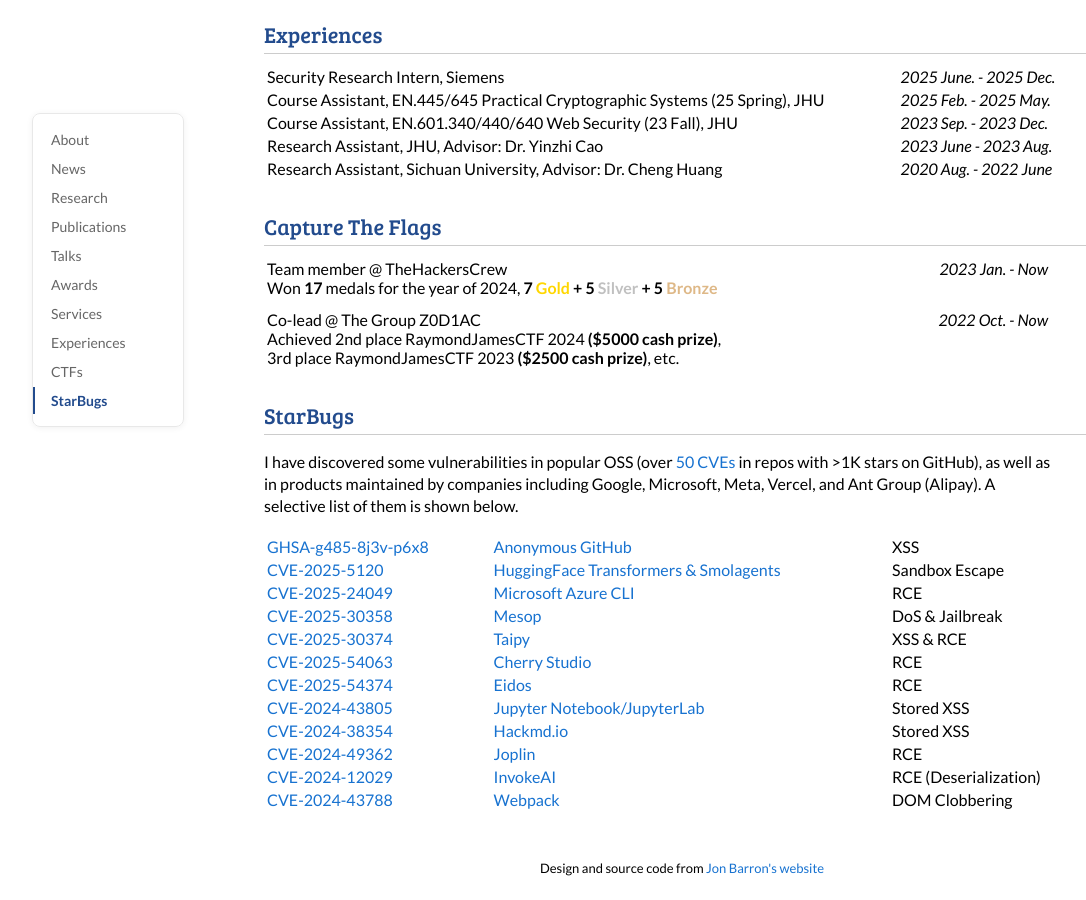
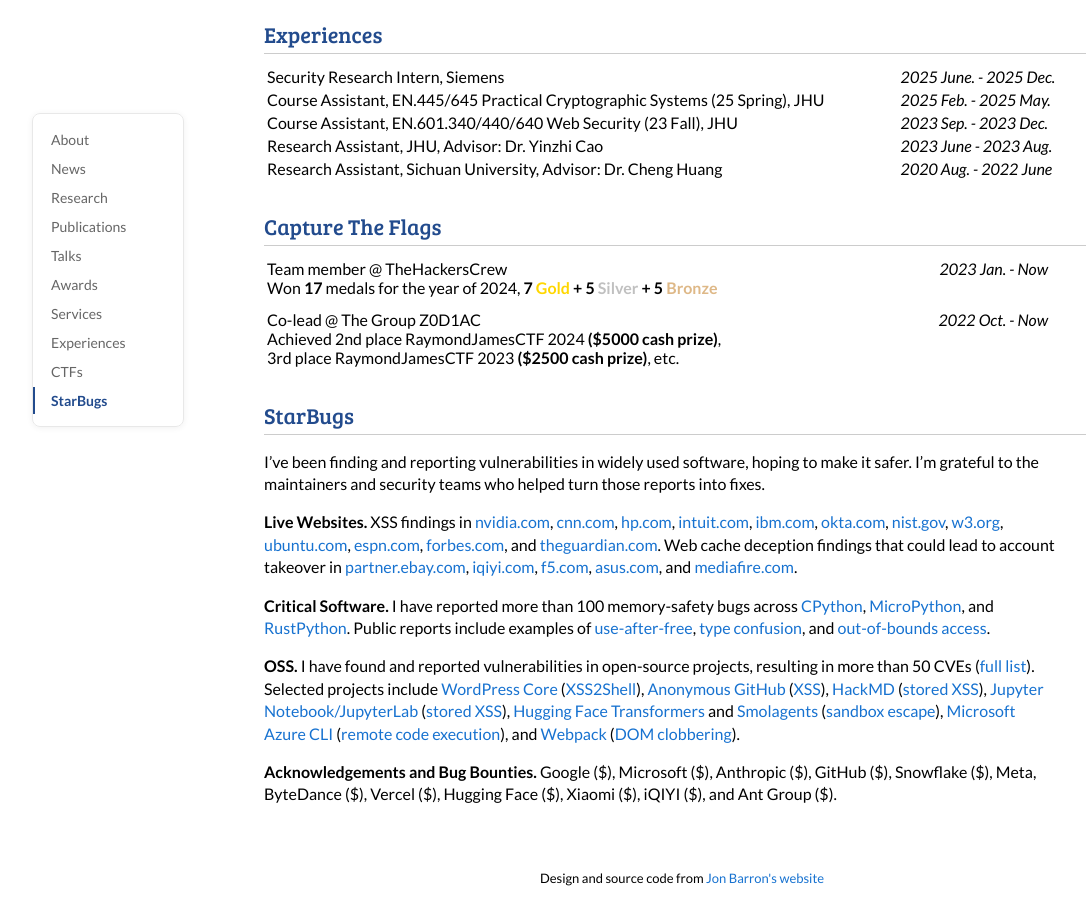
Before and after one commit to jackfromeast/jackfromeast.github.io, a Jekyll site: the page built from _posts/2026-09-17-Minnie.md, in a window 1280 px wide and 900 px high, scrolled down 4074 px. Shown: the whole window, without its empty margins (8-1094 px from the left). Built offline with Jekyll 4.4.1, drawn with Linux system fonts in a browser that asks for light colours; a style sheet for code colours, icons or effects is not loaded.

Commit message:
Update StarBugs section with grouped findings and report links

```diff
--- a/_layouts/default.html
+++ b/_layouts/default.html
@@ -439,20 +439,62 @@
                 <h2>StarBugs</h2>
               </div>
               <p style="margin-right: 5%;">
-                I have discovered some vulnerabilities in popular OSS (over <a href="https://github.com/jackfromeast/jackfromeast.github.io/blob/master/_data/vulns.yml">50 CVEs</a> in repos with >1K stars on GitHub), as well as in products maintained by companies including Google, Microsoft, Meta, Vercel, and Ant Group (Alipay).
-                A selective list of them is shown below.
+                I’ve been finding and reporting vulnerabilities in widely used software, hoping to make it safer. I’m grateful to the maintainers and security teams who helped turn those reports into fixes.
               </p>
-              <table style="width:100%;table-layout:auto;">
-                {% for vuln in site.data.vulns %}
-                {% if vuln.selected %}
-                <tr>
-                  <td><a href="{{ vuln.link }}">{{ vuln.cve }}</a></td>
-                  <td><a href="{{ vuln.product_link }}">{{ vuln.product }}</a></td>
-                  <td>{{ vuln.type }}</td>
-                </tr>
-                {% endif %}
-                {% endfor %}
-              </table>
+              <p style="margin-right: 5%;">
+                <strong>Live Websites.</strong> XSS findings in
+                <a href="https://www.nvidia.com/">nvidia.com</a>,
+                <a href="https://www.cnn.com/">cnn.com</a>,
+                <a href="https://www.hp.com/">hp.com</a>,
+                <a href="https://www.intuit.com/">intuit.com</a>,
+                <a href="https://www.ibm.com/">ibm.com</a>,
+                <a href="https://www.okta.com/">okta.com</a>,
+                <a href="https://www.nist.gov/">nist.gov</a>,
+                <a href="https://www.w3.org/">w3.org</a>,
+                <a href="https://ubuntu.com/">ubuntu.com</a>,
+                <a href="https://www.espn.com/">espn.com</a>,
+                <a href="https://www.forbes.com/">forbes.com</a>, and
+                <a href="https://www.theguardian.com/">theguardian.com</a>.
+                Web cache deception findings that could lead to account takeover in
+                <a href="https://partner.ebay.com/">partner.ebay.com</a>,
+                <a href="https://www.iqiyi.com/">iqiyi.com</a>,
+                <a href="https://www.f5.com/">f5.com</a>,
+                <a href="https://www.asus.com/">asus.com</a>, and
+                <a href="https://www.mediafire.com/">mediafire.com</a>.
+              </p>
+              <p style="margin-right: 5%;">
+                <strong>Critical Software.</strong> I have reported more than 100 memory-safety bugs across
+                <a href="https://github.com/python/cpython">CPython</a>,
+                <a href="https://github.com/micropython/micropython">MicroPython</a>, and
+                <a href="https://github.com/RustPython/RustPython">RustPython</a>.
+                Public reports include examples of
+                <a href="https://github.com/python/cpython/issues/142664">use-after-free</a>,
+                <a href="https://github.com/python/cpython/issues/143376">type confusion</a>, and
+                <a href="https://github.com/python/cpython/issues/143196">out-of-bounds access</a>.
+              </p>
+              <p style="margin-right: 5%;">
+                <strong>OSS.</strong> I have found and reported vulnerabilities in open-source projects, resulting in more than 50 CVEs
+                (<a href="https://github.com/jackfromeast/jackfromeast.github.io/blob/master/_data/vulns.yml">full list</a>).
+                Selected projects include
+                <a href="https://wordpress.org/">WordPress Core</a>
+                (<a href="https://wordpress.org/news/2026/10/wordpress-7-1-3-maintenance-and-security-release/">XSS2Shell</a>),
+                <a href="https://github.com/tdurieux/anonymous_github">Anonymous GitHub</a>
+                (<a href="https://github.com/tdurieux/anonymous_github/security/advisories/GHSA-g485-8j3v-p6x8">XSS</a>),
+                <a href="https://hackmd.io/">HackMD</a>
+                (<a href="https://github.com/hackmdio/codimd/security/advisories/GHSA-22jv-vch8-2vp9">stored XSS</a>),
+                <a href="https://jupyter.org/">Jupyter Notebook/JupyterLab</a>
+                (<a href="https://github.com/advisories/GHSA-9q39-rmj3-p4r2">stored XSS</a>),
+                <a href="https://github.com/huggingface/transformers">Hugging Face Transformers</a> and
+                <a href="https://github.com/huggingface/smolagents">Smolagents</a>
+                (<a href="https://huntr.com/bounties/63ab1cfe-b573-4cf5-a7d3-fb6c957e34b0">sandbox escape</a>),
+                <a href="https://learn.microsoft.com/en-us/cli/azure/what-is-azure-cli">Microsoft Azure CLI</a>
+                (<a href="https://msrc.microsoft.com/update-guide/en-US/vulnerability/CVE-2025-24049">remote code execution</a>), and
+                <a href="https://webpack.js.org/">Webpack</a>
+                (<a href="https://github.com/advisories/GHSA-4vvj-4cpr-p986">DOM clobbering</a>).
+              </p>
+              <p style="margin-right: 5%;">
+                <strong>Acknowledgements and Bug Bounties.</strong> Google ($), Microsoft ($), Anthropic ($), GitHub ($), Snowflake ($), Meta, ByteDance ($), Vercel ($), Hugging Face ($), Xiaomi ($), iQIYI ($), and Ant Group ($).
+              </p>
             </td>
           </tr>
         </table>
```
